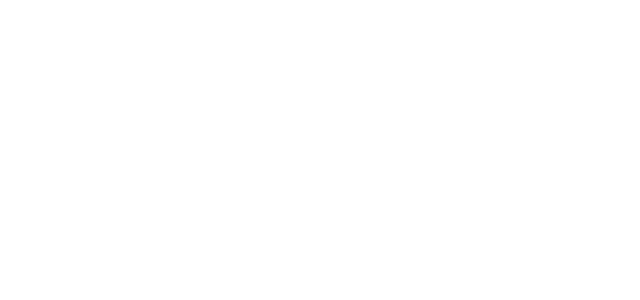
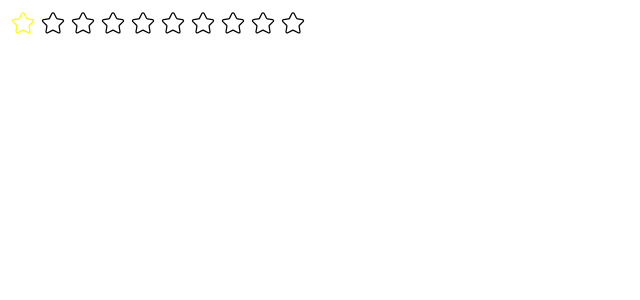
Before and after one commit to sagargouda/fifty-components, a React (Create React App) app: page / in a window 1280 px wide. Shown: the top 300 px of the page, without its empty margins (0-640 px from the left). Built offline with nearby package versions, Linux system fonts and the light colour scheme.

Commit message:
feat: star rating component aded

```diff
--- a/src/App.js
+++ b/src/App.js
@@ -1,9 +1,11 @@
 import Accordian from "./components/accordian/Accordian";
+import Starrating from "./components/starRating/starrating";
 
 function App() {
   return (
       <div>
         {/*<Accordian/>*/}
+          <Starrating noOfStar={10}/>
       </div>
   );
 }
--- a/src/components/starRating/starrating.css
+++ b/src/components/starRating/starrating.css
@@ -0,0 +1,6 @@
+.active{
+   color: yellow;
+}
+.inactive{
+    color: black;
+}
--- a/src/components/starRating/starrating.js
+++ b/src/components/starRating/starrating.js
@@ -0,0 +1,36 @@
+import React, {useState} from 'react';
+import { CiStar } from "react-icons/ci";
+import './starrating.css'
+
+function Starrating({noOfStar = 5}) {
+
+    const [ rating , setRating] =useState(0)
+    const[hover , setHover]= useState(0)
+
+    function handleClick(getId){
+        console.log(getId)
+        setRating(getId)
+    }
+
+    function handleLeave(getId){
+        console.log(getId)
+        setHover(rating)
+    }
+    function handleHover(getId){
+        console.log(getId)
+        setHover(getId)
+    }
+
+
+    return (
+        <div>
+            {
+                [...Array(noOfStar)].map((_, index)=>{
+                    return <CiStar className={index <= (hover || rating) ? 'active': 'inactive'} size={30} key={index}  onClick={()=>handleClick(index)} onMouseOver={()=>handleHover(index)} onMouseLeave={()=>handleLeave(index)} />
+                })
+            }
+        </div>
+    );
+}
+
+export default Starrating;
```
